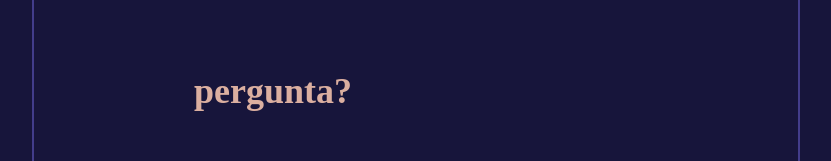
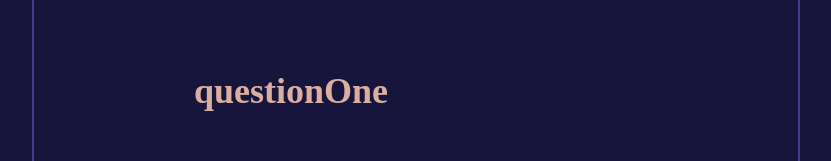
Before and after one commit to pittyh6/qQuiz, a React (Vite) app: page / in a window 1280 px wide. Shown: the part 201-362 px from the top of the page, without its empty margins (224-1055 px from the left). Built offline with nearby package versions, Linux system fonts and the light colour scheme.

Commit message:
create dataInfo file

```diff
--- a/src/assets/components/Question.jsx
+++ b/src/assets/components/Question.jsx
@@ -1,10 +1,11 @@
 import React from "react";
+import questions from "../../utils/dataQuestion";
 
 export default function Question() {
   return (
     <div>
       <section className="section-question">
-        <h2>pergunta?</h2>
+        <h2>{questions[0].question}</h2>
       </section>
 
       <section className="section-answers">
--- /dev/null
+++ b/src/utils/dataQuestion.js
@@ -0,0 +1,26 @@
+
+const questions = [
+    {
+        id: 1,
+        question: 'questionOne',
+        answerCorrect: 'Correct',
+        answerWrongOne: 'answerWrongOne',
+        answerCWrongTwo: 'answerWrongTwo',
+    },
+    {
+        id: 2,
+        question: 'question2',
+        answerCorrect: 'Correct2',
+        answerWrongOne: 'answerWrong1',
+        answerCWrongTwo: 'answerCWrong2',
+    },
+    {
+        id: 3,
+        question: 'questionIII',
+        answerCorrect: 'CorrectIII',
+        answerWrongOne: 'answerWrongI',
+        answerCWrongTwo: 'answerCWrongII',
+    }
+]
+
+export default questions;
```
